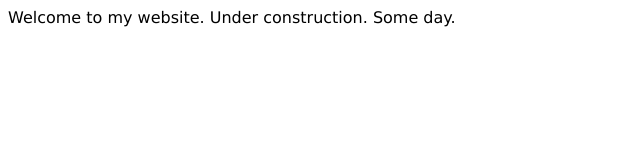
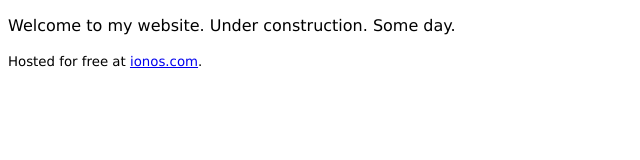
Before and after one commit to GerryOnGithub/stein, a plain HTML site: page index.html in a window 1280 px wide. Shown: the whole page, without its empty margins (0-640 px from the left). Drawn offline with Linux system fonts and the light colour scheme.

Commit message:
add reference to ionos.com

```diff
--- a/index.html
+++ b/index.html
@@ -12,5 +12,12 @@
 </style>
 </head>
 <body>
+	<p>
 	Welcome to my website. Under construction. Some day.
+	</p>
+	<p>
+	<small>
+	Hosted for free at <a href="https://ionos.com" target="_blank">ionos.com</a>.
+	</small>
+	</p>
 </body></html>
```
